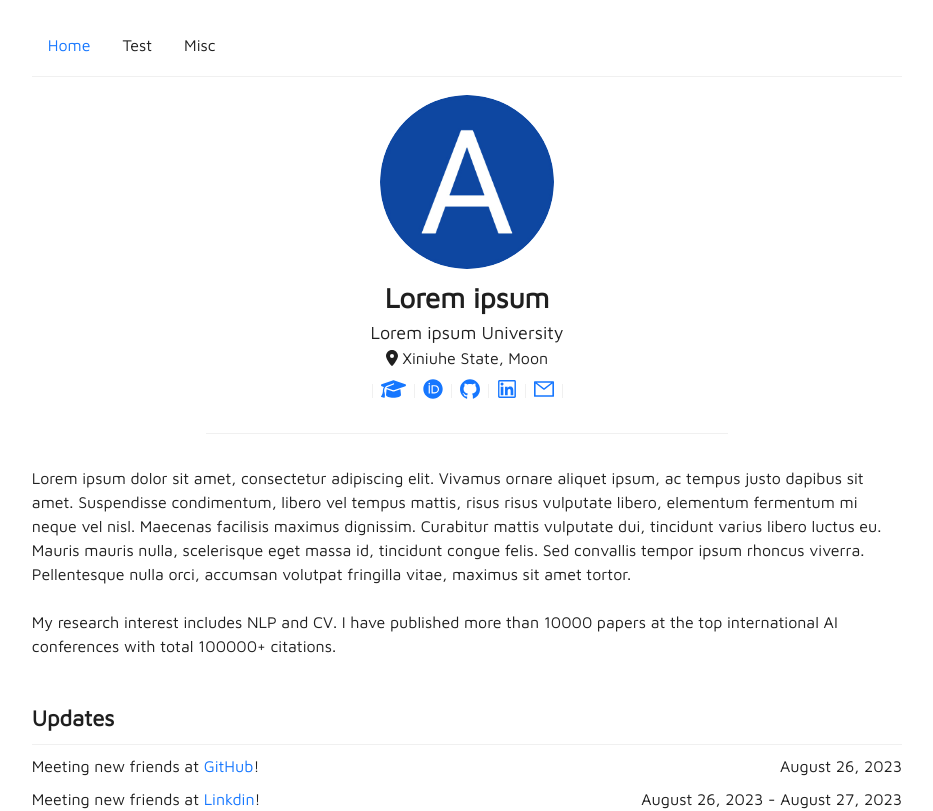
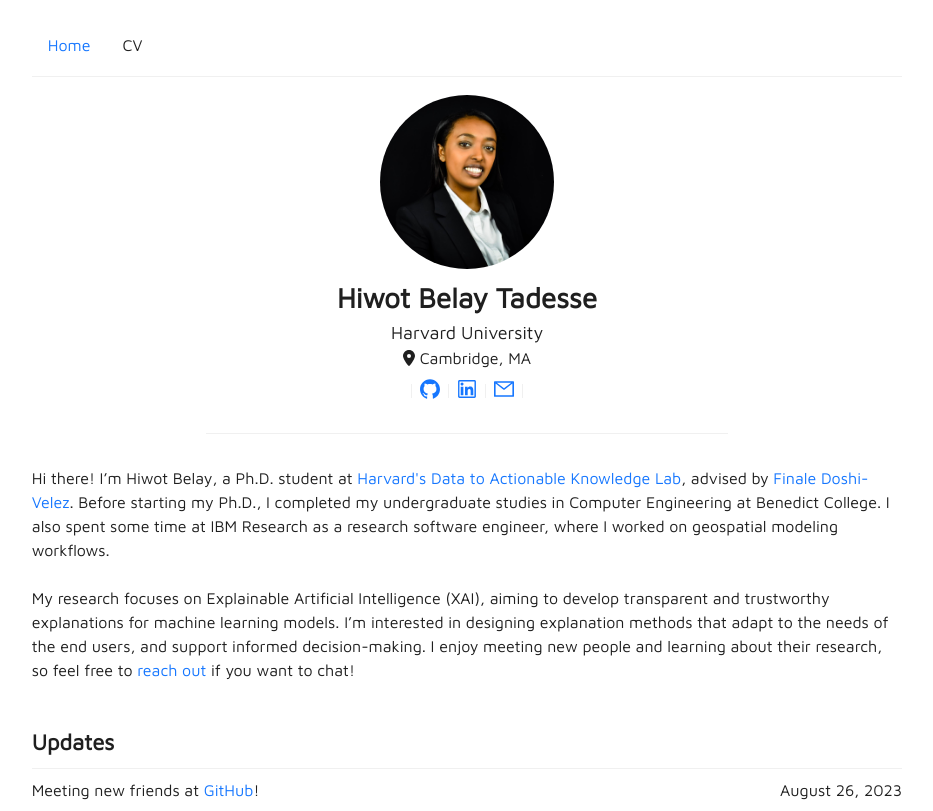
Before and after one commit to hiwot-belay-tadesse/hiwot-belay-tadesse.github.io, a React (Create React App) app: page / in a window 1280 px wide. Shown: the top 811 px of the page, without its empty margins (173-1106 px from the left). Built offline with nearby package versions, Linux system fonts and the light colour scheme.

Commit message:
Deploy to /docs

```diff
--- a/deploy.js
+++ b/deploy.js
@@ -1,6 +1,7 @@
 const routes = [
-    'misc',
-    'test'
+  // 'misc',
+  'CV',
+  'publication'
 ]
 
 const fs = require("fs-extra");
--- a/src/Routing.tsx
+++ b/src/Routing.tsx
@@ -1,15 +1,18 @@
 import React from "react";
-import { Route, Routes } from "react-router-dom";
+import {Route, Routes} from "react-router-dom";
 import MiscInDom from "./pages/misc";
 import HomepageInDom from "./pages/home";
-import TestInDom from "./pages/test";
+import CVInDom from "./pages/CV";
+
+
 
 export default function Routing() {
   return (
     <Routes>
       <Route path={"/"} element={HomepageInDom} />
-      <Route path={"/test"} element={TestInDom} />
-      <Route path={"/misc"} element={MiscInDom} />
+      {/* <Route path={"/CV"} element={CVInDom} /> */}
+      <Route path={"/CV"} element={<CVInDom />} />
+      {/* <Route path={"/misc"} element={MiscInDom} /> */}
     </Routes>
   );
 }
--- a/src/drafts/introduction.tsx
+++ b/src/drafts/introduction.tsx
@@ -1,39 +1,49 @@
 import { Space, Typography, Image, Divider, Layout } from "antd";
 
 import PersonalInfo from "../modules/info";
-import Selfie from "../assets/selfie.jpg";
+import Selfie from "../assets/profile.png";
 const { Text, Paragraph, Title } = Typography;
 
 const PersonalIntrouction = () => {
   return (
     <PersonalInfo
       portrait={Selfie}
-      name="Lorem ipsum"
-      affiliation="Lorem ipsum University"
-      location="Xiniuhe State, Moon"
-      googleScholar="https://scholar.google.com/citations?user=djakdjfkla"
-      github="https://github.com/xxx"
-      linkedin="https://www.linkedin.com/in/xxx"
-      email="mailto:xxy@abc.com"
-      orcid="https://orcid.org/0000-0000-0000-0000"
-      personalStatement={
-        <>
-          <Paragraph>
-            Lorem ipsum dolor sit amet, consectetur adipiscing elit. Vivamus
-            ornare aliquet ipsum, ac tempus justo dapibus sit amet. Suspendisse
-            condimentum, libero vel tempus mattis, risus risus vulputate libero,
-            elementum fermentum mi neque vel nisl. Maecenas facilisis maximus
-            dignissim. Curabitur mattis vulputate dui, tincidunt varius libero
-            luctus eu. Mauris mauris nulla, scelerisque eget massa id, tincidunt
-            congue felis. Sed convallis tempor ipsum rhoncus viverra.
-            Pellentesque nulla orci, accumsan volutpat fringilla vitae, maximus
-            sit amet tortor.
-          </Paragraph>
-          <Paragraph>
-            My research interest includes NLP and CV. I have published more than
-            10000 papers at the top international AI conferences with total
-            100000+ citations.
-          </Paragraph>
+      name="Hiwot Belay Tadesse"
+      affiliation="Harvard University"
+      location="Cambridge, MA"
+      // googleScholar="https://scholar.google.com/citations?user=djakdjfkla"
+      github="https://github.com/hiwot-belay-tadesse"
+      linkedin="https://www.linkedin.com/in/hibt/"
+      email="mailto:Hiwotbelaytadesse@g.harvard.edu"
+      // orcid="https://orcid.org/0000-0000-0000-0000"
+      personalStatement={<>
+        <Paragraph>
+          Hi there! I’m Hiwot Belay, a Ph.D. student at{" "}
+          <a
+            href="https://dtak.github.io"
+            target="_blank"
+            rel="noopener noreferrer"
+          >
+            Harvard's Data to Actionable Knowledge Lab
+          </a>, advised by{" "}
+          <a
+            href="https://finale.seas.harvard.edu"
+            target="_blank"
+            rel="noopener noreferrer"
+          >
+            Finale Doshi-Velez
+          </a>.
+          Before starting my Ph.D., I completed my undergraduate studies in Computer
+          Engineering at Benedict College. I also spent some time at IBM Research
+          as a research software engineer, where I worked on geospatial modeling workflows.
+        </Paragraph>
+
+        <Paragraph>
+          My research focuses on Explainable Artificial Intelligence (XAI), aiming to develop transparent and trustworthy explanations for machine learning models.
+          I’m interested in designing explanation methods that adapt to the needs of the end users, and support informed decision-making.
+          I enjoy meeting new people and learning about their research, so feel free to{" "}
+          <a href="mailto:your.email@domain.com">reach out</a> if you want to chat!
+        </Paragraph>
         </>
       }
     ></PersonalInfo>
--- a/src/drafts/menu.tsx
+++ b/src/drafts/menu.tsx
@@ -12,24 +12,28 @@
         key: "About",
         label: <a href={baseServerAddress + "/#About"}>About</a>,
       },
-      {
-        key: "Updates",
-        label: <a href={baseServerAddress + "/#Updates"}>Updates</a>,
-      },
+      // {
+      //   key: "Updates",
+      //   label: <a href={baseServerAddress + "/#Updates"}>Updates</a>,
+      // },
       {
         key: "Publications",
         label: <a href={baseServerAddress + "/#Publications"}>Publications</a>,
       },
+      {
+        key: "Teaching",
+        label: <a href={baseServerAddress + "/#Teaching"}>Teaching</a>,
+      },
     ],
   },
   {
-    label: <a href={baseServerAddress + "/test"}>Test</a>,
-    key: "Test",
+    label: <a href={baseServerAddress + "/CV"}>CV</a>,
+    key: "CV",
   },
-  {
-    label: <a href={baseServerAddress + "/misc"}>Misc</a>,
-    key: "Misc",
-  },
+  // {
+  //   label: <a href={baseServerAddress + "/misc"}>Misc</a>,
+  //   key: "Misc",
+  // },
 ];
 
 export default items;
--- /dev/null
+++ b/src/pages/CV.tsx
@@ -0,0 +1,40 @@
+import React from "react";
+import {useEffect} from "react";
+// import {useEffect} from "react";
+import {Layout, Divider, Typography} from "antd";
+import TalksOnWeb from "../drafts/talks";
+const {Paragraph, Text, Title} = Typography;
+const {Content, Header, Footer} = Layout;
+
+// const CV: React.FC = () => (
+//   <Content id="Misc">
+//     <Title level={4}>Presence on the web</Title>
+//     <Divider style={{ margin: "0 0 1% 0" }} />
+//     <TalksOnWeb></TalksOnWeb>
+//   </Content>
+// );
+
+// const CVInDom = (
+//   <div>
+//     <CV />
+//   </div>
+// );
+
+
+const CV: React.FC = () => {
+  useEffect(() => {
+    // ✅ Replace with your actual Google Drive link
+    window.location.href = "https://drive.google.com/file/d/1fTkOI9aUt9lptIW9CyHrZKrT1_wAKDIN/view?usp=sharing";
+  }, []);
+
+  return <p>Redirecting to Google Drive...</p>;
+};
+
+// ✅ Make CVInDom a component (not just JSX)
+const CVInDom: React.FC = () => (
+  <div>
+    <CV />
+  </div>
+);
+
+export default CVInDom;
--- a/src/pages/test.tsx
+++ /dev/null
@@ -1,21 +0,0 @@
-import React from "react";
-import { Layout, Divider, Typography } from "antd";
-import TalksOnWeb from "../drafts/talks";
-const { Paragraph, Text, Title } = Typography;
-const { Content, Header, Footer } = Layout;
-
-const Test: React.FC = () => (
-  <Content id="Misc">
-    <Title level={4}>Presence on the web</Title>
-    <Divider style={{ margin: "0 0 1% 0" }} />
-    <TalksOnWeb></TalksOnWeb>
-  </Content>
-);
-
-const TestInDom = (
-  <div>
-    <Test />
-  </div>
-);
-
-export default TestInDom;
```
Also changed, not shown: src/assets/profile.png (added).
